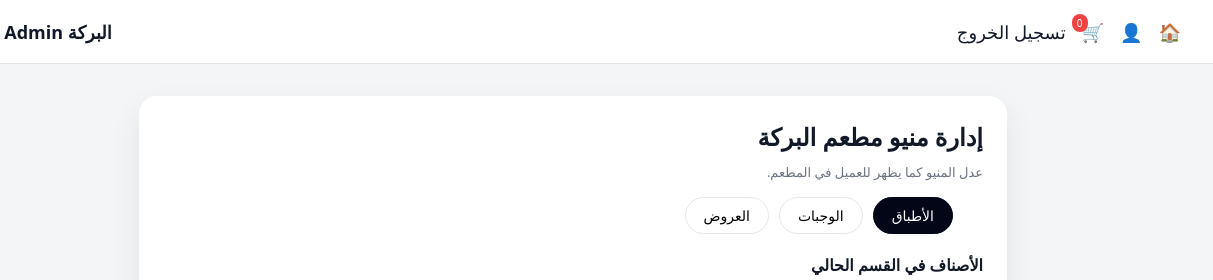
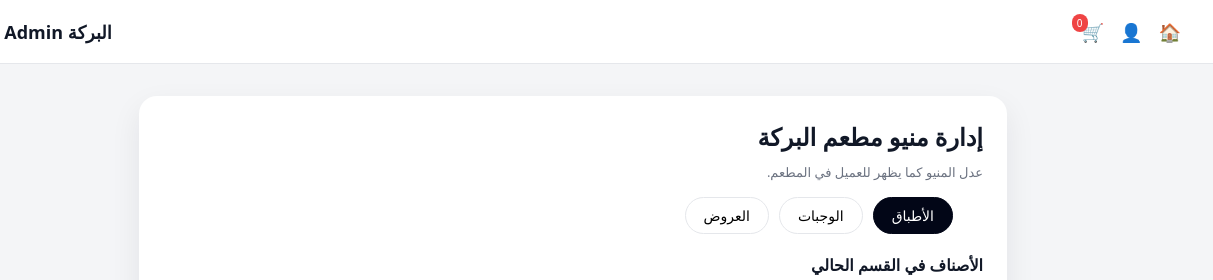
Before and after one commit to EngAli24/TasteWay, a plain HTML site: page html/admin-baraka.html in a window 1280 px wide. Shown: the top 280 px of the page, 67-1280 px from the left. Drawn offline with Linux system fonts and the light colour scheme.

```diff
--- a/html/admin-baraka.html
+++ b/html/admin-baraka.html
@@ -17,7 +17,6 @@
         <a href="cart.html">🛒</a>
         <span id="cartCount">0</span>
       </li>
-       <li class="icon-item"><a href="../index.html">تسجيل الخروج</a></li>
 
     </ul>
   </div>
```
